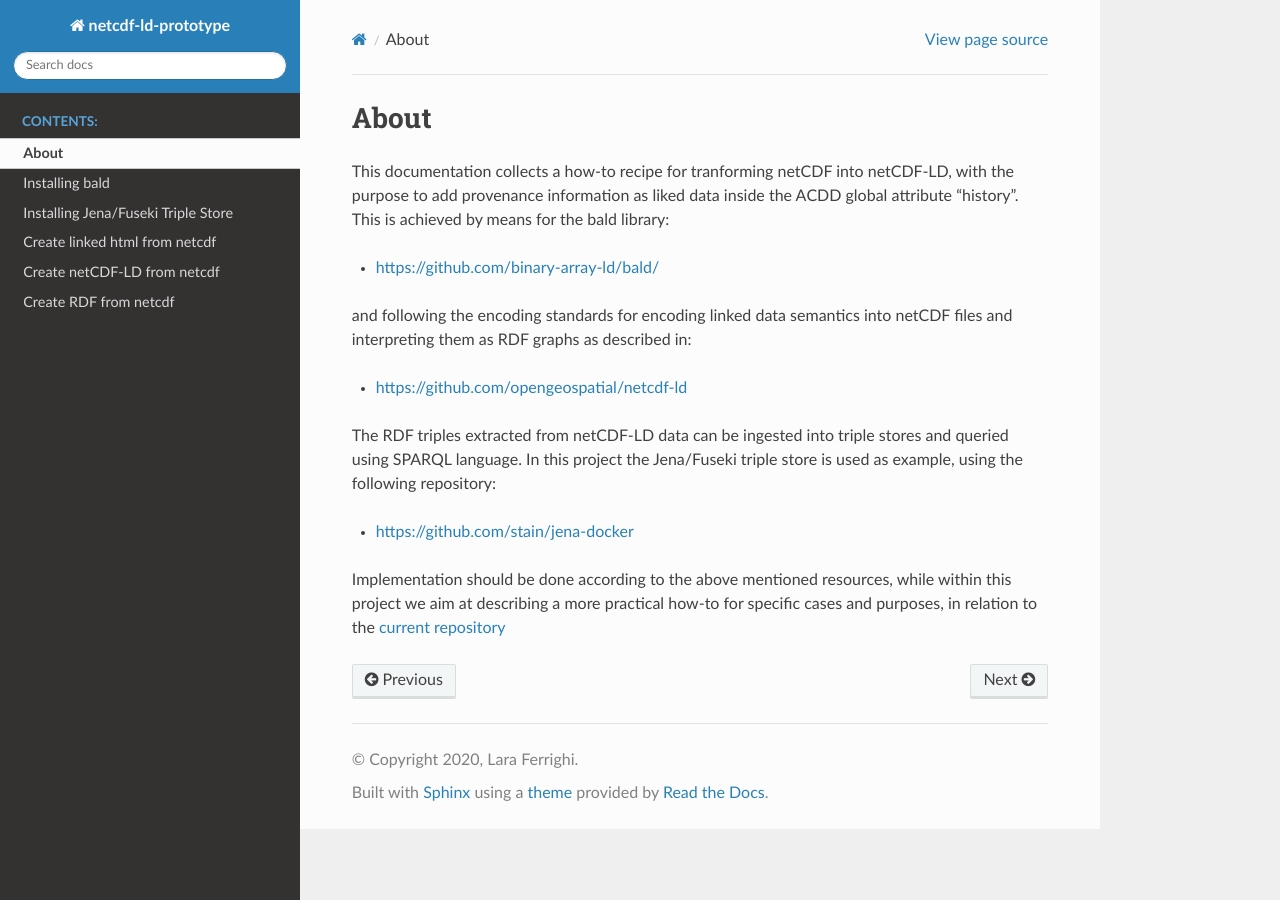
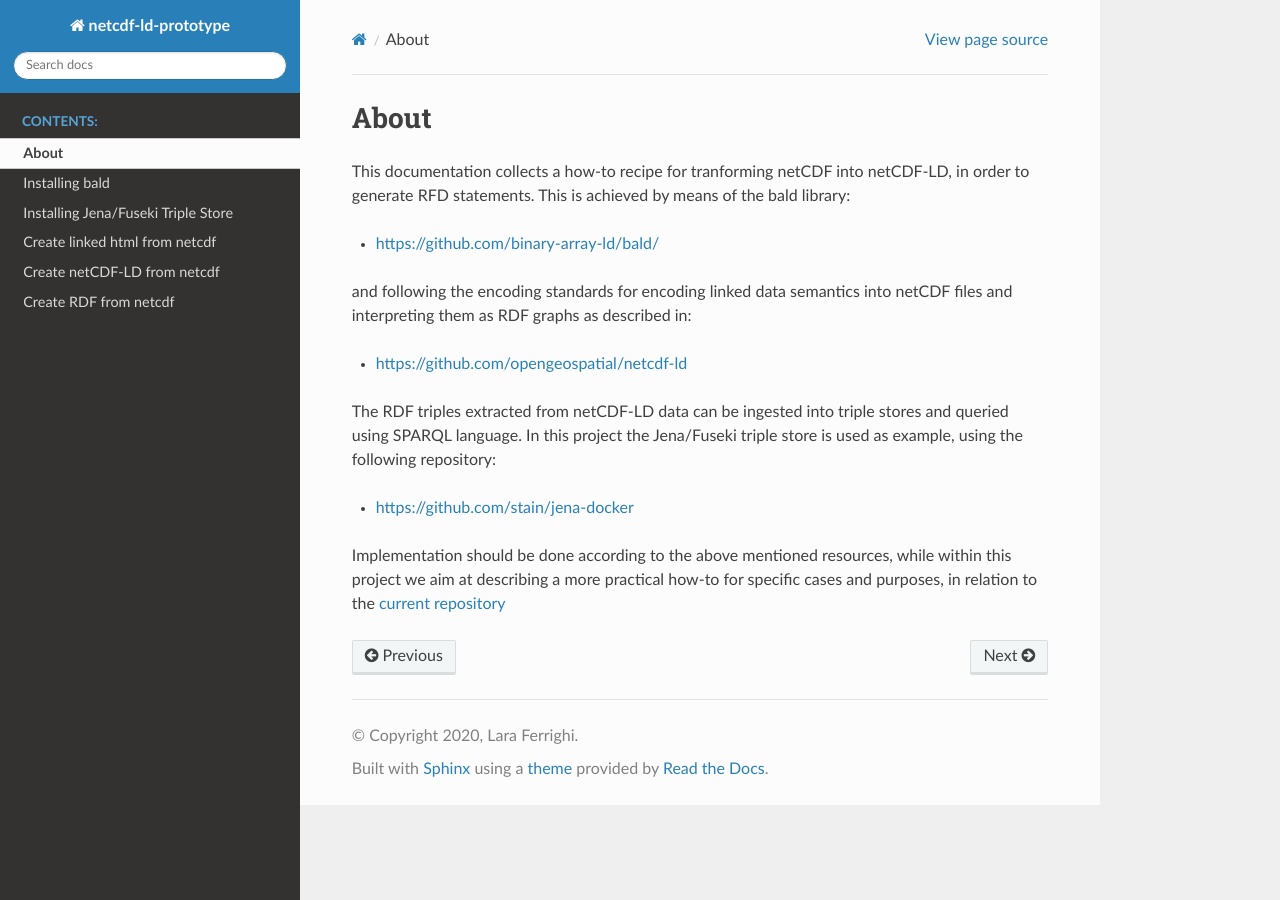
Before and after one commit to ferrighi/netcdf-ld-prototype, a Sphinx documentation site: the page built from source/about.rst, in a window 1280 px wide. Built offline with Sphinx 7.4.7 and the Read the Docs theme 2.0.0, drawn with Linux system fonts in a browser that asks for light colours.

Commit message:
update about

```diff
--- a/source/about.rst
+++ b/source/about.rst
@@ -1,8 +1,8 @@
 About
 """""
 
-This documentation collects a how-to recipe for tranforming netCDF into netCDF-LD, with the purpose to add provenance information
-as liked data inside the ACDD global attribute "history". This is achieved by means for the bald library:
+This documentation collects a how-to recipe for tranforming netCDF into netCDF-LD, in order to generate RFD statements. This is achieved by means of
+the bald library:
 
 - https://github.com/binary-array-ld/bald/
 
```
